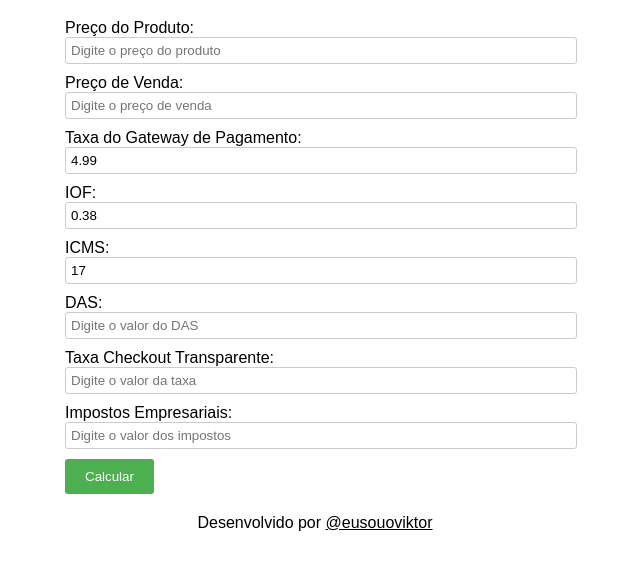
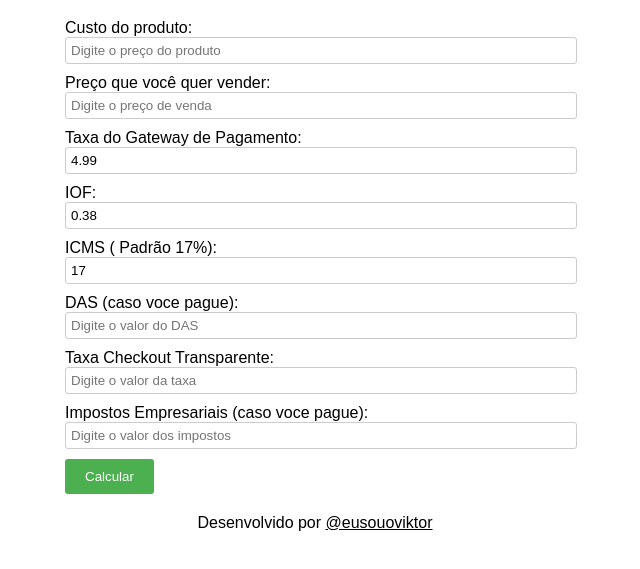
Before and after one commit to euviktors/Calculadora-de-precificao-para-ecommerce., a plain HTML site: page index.html in a window 1280 px wide. Shown: the part 81-650 px from the top of the page, without its empty margins (325-965 px from the left). Drawn offline with Linux system fonts and the light colour scheme.

Commit message:
Update index.html

```diff
--- a/index.html
+++ b/index.html
@@ -54,10 +54,10 @@
   <h1>Calculadora de Precificação</h1>
 
   <form id="pricingForm">
-    <label for="productPrice">Preço do Produto:</label>
+    <label for="productPrice">Custo do produto:</label>
     <input type="text" id="productPrice" placeholder="Digite o preço do produto">
 
-    <label for="sellPrice">Preço de Venda:</label>
+    <label for="sellPrice">Preço que você quer vender:</label>
     <input type="text" id="sellPrice" placeholder="Digite o preço de venda">
 
     <label for="gatewayFee">Taxa do Gateway de Pagamento:</label>
@@ -66,16 +66,16 @@
     <label for="iof">IOF:</label>
     <input type="text" id="iof" value="0.38" placeholder="Digite o valor do IOF">
 
-    <label for="icms">ICMS:</label>
+    <label for="icms">ICMS ( Padrão 17%):</label>
     <input type="text" id="icms" value="17" placeholder="Digite a taxa do ICMS">
 
-    <label for="das">DAS:</label>
+    <label for="das">DAS (caso voce pague):</label>
     <input type="text" id="das" placeholder="Digite o valor do DAS">
 
     <label for="checkoutFee">Taxa Checkout Transparente:</label>
     <input type="text" id="checkoutFee" placeholder="Digite o valor da taxa">
 
-    <label for="businessTaxes">Impostos Empresariais:</label>
+    <label for="businessTaxes">Impostos Empresariais (caso voce pague):</label>
     <input type="text" id="businessTaxes" placeholder="Digite o valor dos impostos">
 
     <input type="submit" value="Calcular">
```
